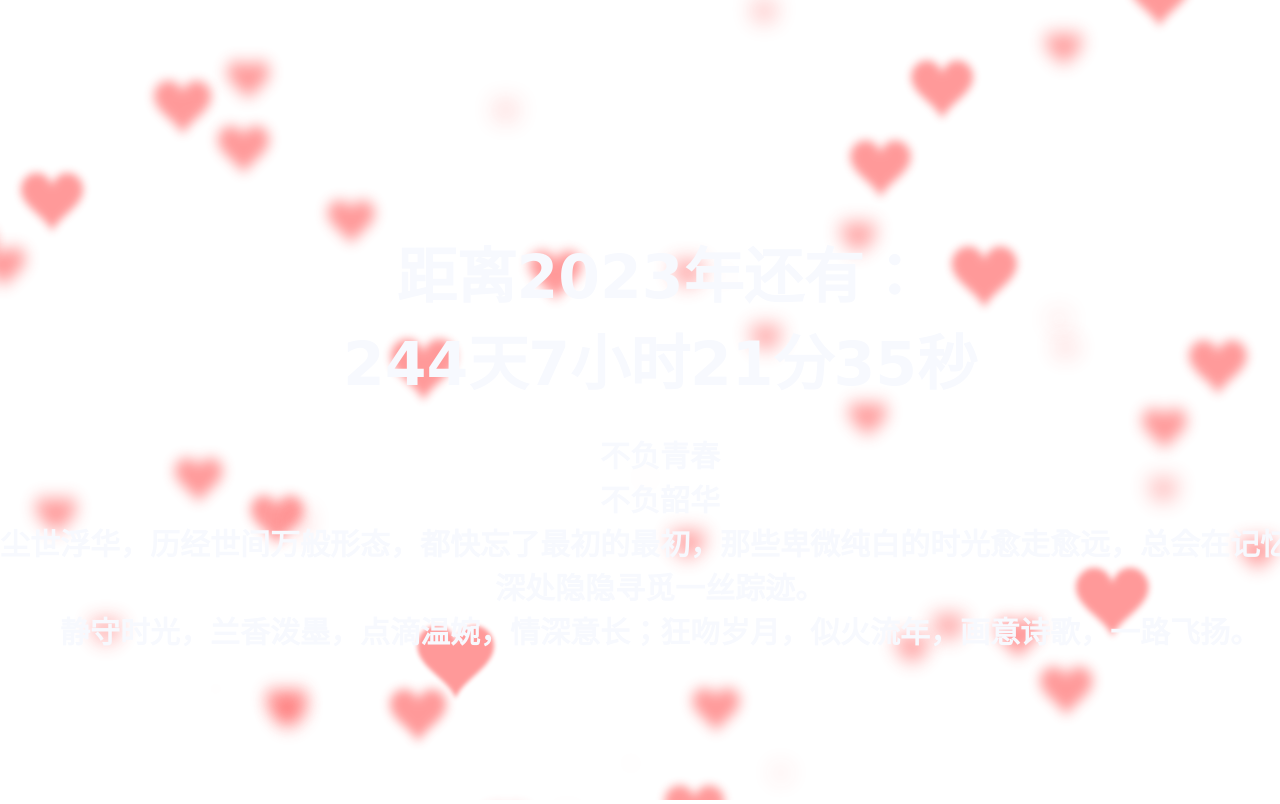
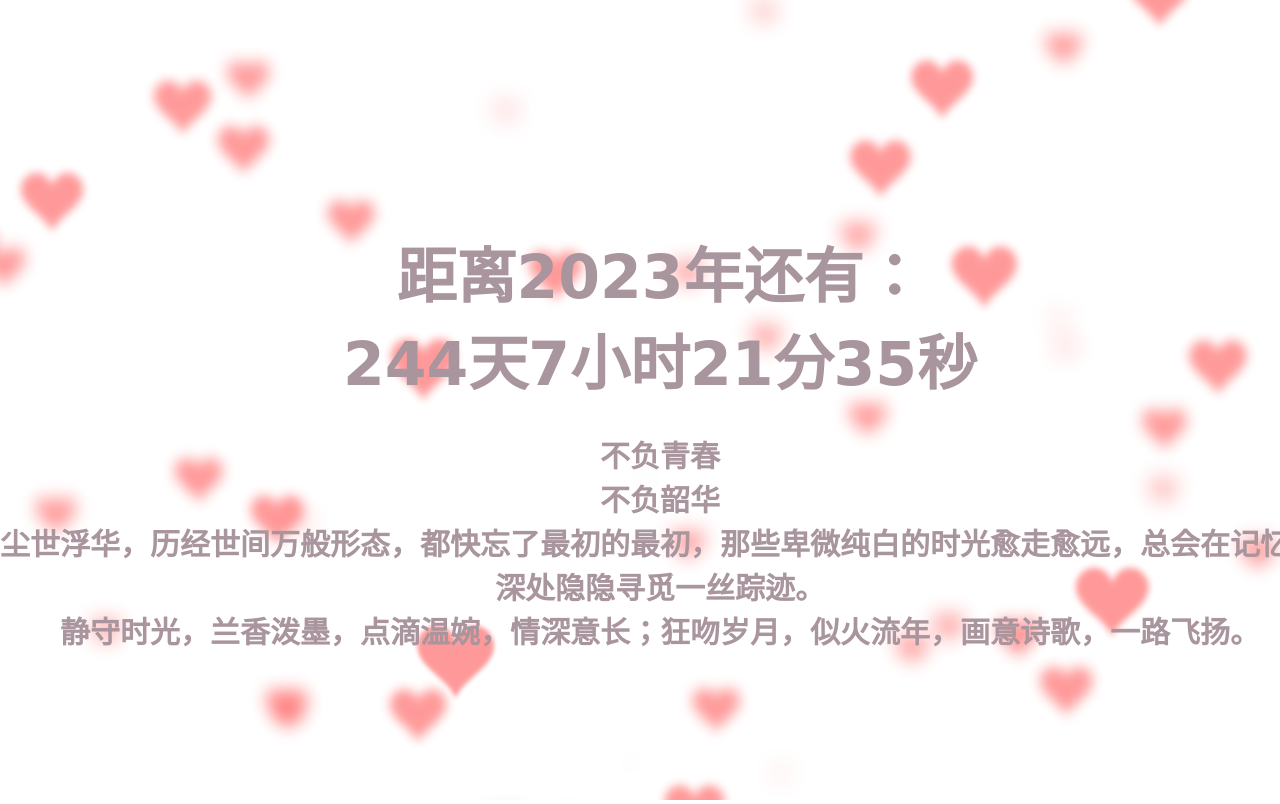
Before and after one commit to helloplhm-qwq/timedelta, a plain HTML site: page index.html in a window 1280 px wide. Drawn offline with Linux system fonts and the light colour scheme.

Commit message:
Update index.html

```diff
--- a/index.html
+++ b/index.html
@@ -18,7 +18,7 @@ h1{
   transform:translateY(-50%);
   font-family: 'xywrnlt.ttf', cursive;
   font-size: 60px;
-  color: #f7f9fe;
+  color: #a9959d;
   padding: 0 20px;
 }
 h1 span{
```
